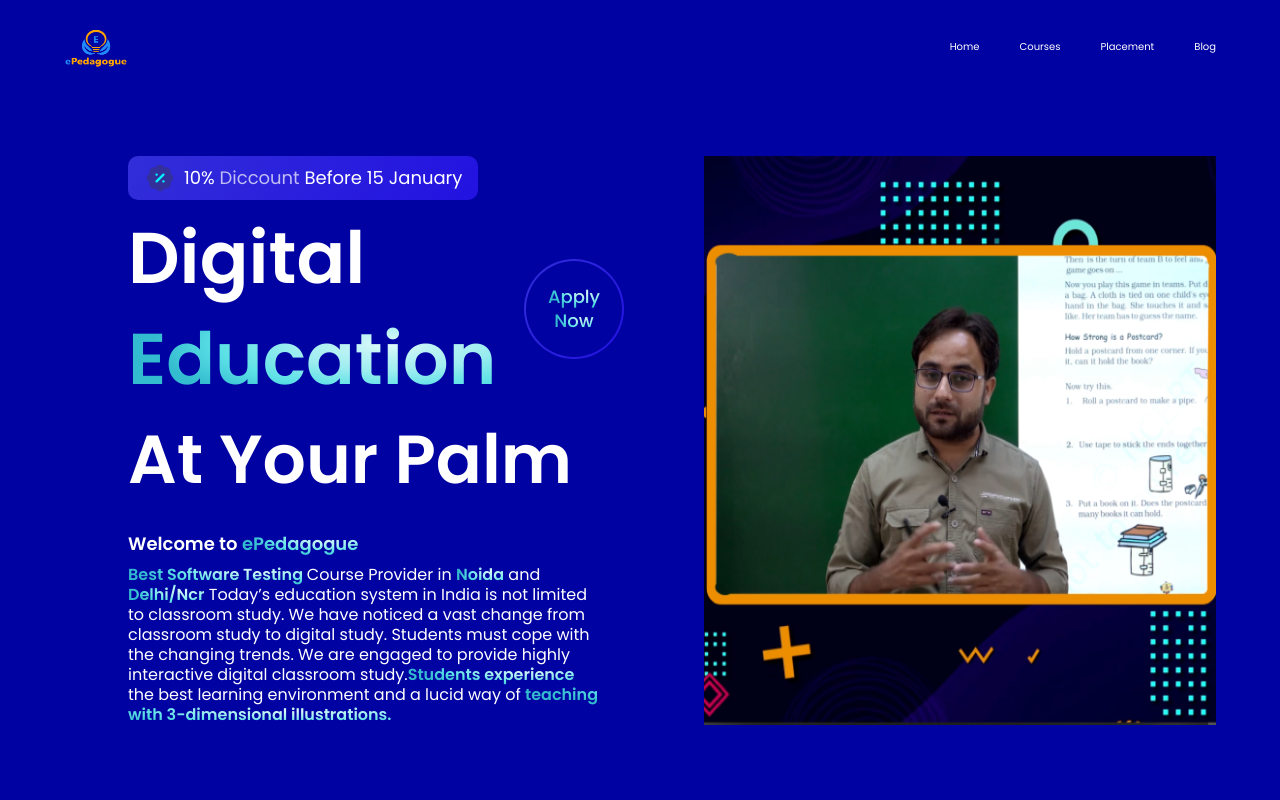
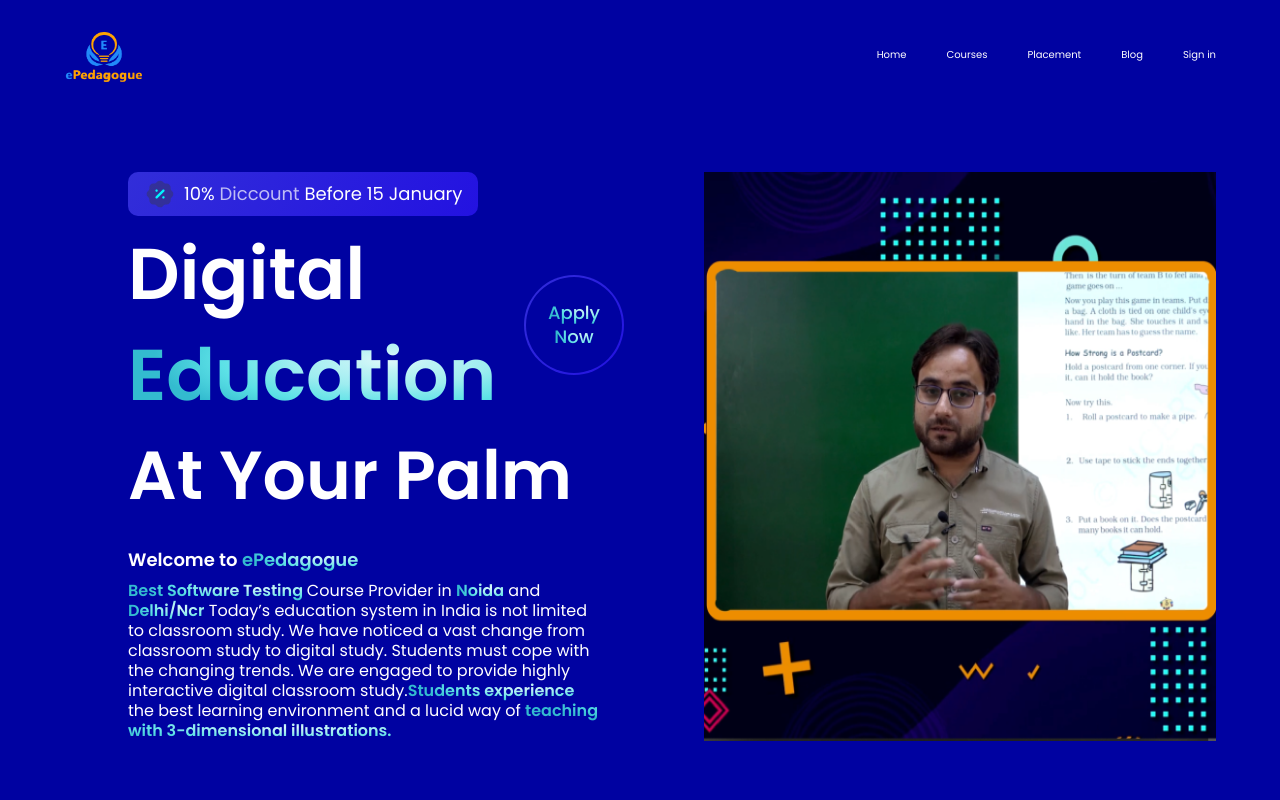
Before and after one commit to Bzsmrf/frontend_epedagouge, a React (Vite) app: page / in a window 1280 px wide. Shown: the top 800 px of the page. Built offline with nearby package versions, Linux system fonts and the light colour scheme.

Commit message:
added signin functionality

```diff
--- a/src/App.jsx
+++ b/src/App.jsx
@@ -1,15 +1,24 @@
-import React from 'react'
+import React, { useState } from 'react'
 import styles from './style';
-import { Navbar, CardDeal,Courses,Clients,CTA,Stats,Footer,Testimonials,Hero,RegistrationForm,SignIn} from './components';
+import { Navbar, CardDeal, Courses, Clients, CTA, Stats, Footer, Testimonials, Hero, RegistrationForm, SignIn } from './components';
 
 
-const App = () =>  (
+const App = () => {
+  const [currentPage, setCurrentPage] = useState(true)
+  function toggle() {
+    setCurrentPage(prev => !prev)
+  }
+  return (
     <div className={"bg-primary text-white w-full"}>
-      <div className={`${styles.paddingX} ${styles.flexCenter}` }>
+      <div className={`${styles.paddingX} ${styles.flexCenter}`}>
         <div className={`${styles.boxWidth}`}>
-          <Navbar></Navbar>
+          <Navbar
+            handleClick = {toggle}
+          />
         </div>
       </div>
+      {currentPage &&
+      <div>
         <div className={`bg-primary ${styles.paddingX}${styles.flexStart}`}>
           <div className={`${styles.boxWidth}`}>
             <Hero></Hero>
@@ -28,8 +37,13 @@
 
           </div>
         </div>
+      </div>}
+      {!currentPage &&
+        <SignIn />
+      }
     </div>
-  );
+  )
+}
 
 
 export default App
--- a/src/components/Navbar.jsx
+++ b/src/components/Navbar.jsx
@@ -2,11 +2,11 @@
 import {eplogo,close,menu,} from "../assets"
 import { navLinks } from "../constants";
 
-const Navbar = () => {
+const Navbar = (props) => {
   const [toggle, setToggle] = useState(false)
   return (
     <nav className="w-full flex py-6 justify-between items-centre navbar">
-    <img src={eplogo} alt="ePedagouge" className="w-[64px] h-[44px]" />
+    <img src={eplogo} alt="ePedagouge" className="w-[80px] h-[60px]" />
 
     <ul className="list-none sm:flex hidden justify-end items-center flex-1">
       {navLinks.map((nav, index) => (
@@ -16,7 +16,11 @@
           cursor-pointer font-normal
           text-[10px] ml-10`}
         >
-          <a href={`${index >= navLinks.length - 3  ? `${nav.link}`: `#${nav.id}`}`}>{nav.title}</a>
+
+          {(nav.id == "signin")
+            ? <button onClick = {props.handleClick}> {nav.title}</button>
+            : <a href = {`${index >= navLinks.length - 3  ? `${nav.link}`: `#${nav.id}`}`}> {nav.title}</a>
+          }
 
         </li>
       ))}
@@ -36,7 +40,11 @@
           cursor-pointer font-normal
           text-[10px] ${index === navLinks.length - 1 ? 'mr-0' :'mb-4' }`}
         >
-          <a href={`${index > navLinks.length - 5 ? `${nav.link}`: `#${nav.id}`}`}>{nav.title}</a>
+          {(nav.id == "signin")
+            ? <button onClick = {props.handleClick}> {nav.title}</button>
+            : <a href = {`${index >= navLinks.length - 3  ? `${nav.link}`: `#${nav.id}`}`}> {nav.title}</a>
+          }
+
         </li>
       ))}
     </ul>
--- a/src/constants/index.js
+++ b/src/constants/index.js
@@ -19,11 +19,11 @@
     title: "Blog",
     link:"https://blog.loginradius.com/engineering/guest-post/modern-login-signup-form-tailwindcss-react/"
   },
-  // {
-  //   id: "signin",
-  //   title: "Sign in",
-  //   link:"https://blog.loginradius.com/engineering/guest-post/modern-login-signup-form-tailwindcss-react/"
-  // },
+  {
+    id: "signin",
+    title: "Sign in",
+    link:"https://blog.loginradius.com/engineering/guest-post/modern-login-signup-form-tailwindcss-react/"
+  },
 
 ];
 
```
Lines whose indentation alone changed are shown as unchanged.
